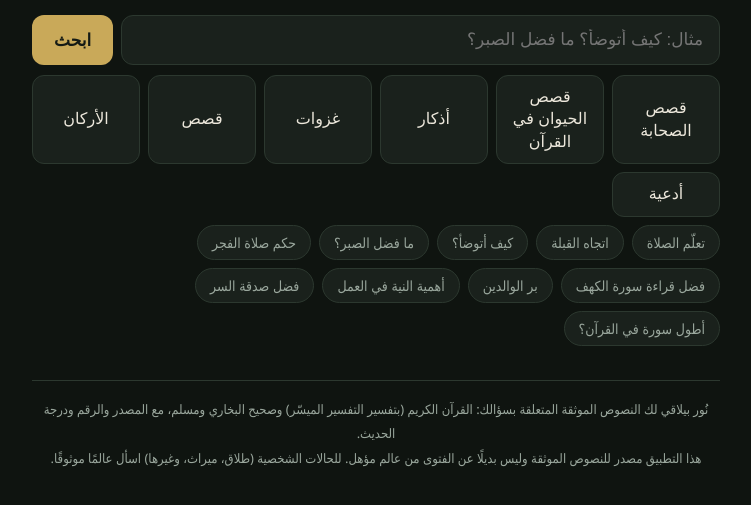
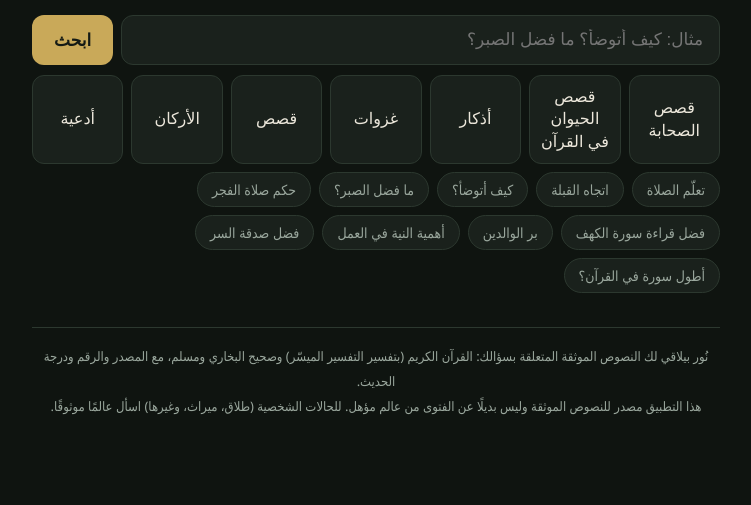
Before and after one commit to 01283194763ahmedelmasry-prog/noor-qa, a website: page public/index.html in a window 1280 px wide. Shown: the part 161-666 px from the top of the page, without its empty margins (264-1015 px from the left). Drawn offline with Linux system fonts and the light colour scheme.

Commit message:
Update index.html

```diff
--- a/public/index.html
+++ b/public/index.html
@@ -20,7 +20,7 @@
   .chips { display: flex; flex-wrap: wrap; gap: 8px; margin-bottom: 18px; }
   .chip { background: var(--card); border: 1px solid var(--line); color: var(--dim); border-radius: 999px; padding: 7px 14px; font-size: 14px; cursor: pointer; }
   .chip:hover { color: var(--ink); border-color: var(--gold); }
-  .sections { display:grid; grid-template-columns:repeat(auto-fit,minmax(104px,1fr)); gap:8px; margin: 4px 0 8px; }
+  .sections { display:grid; grid-template-columns:repeat(auto-fit,minmax(88px,1fr)); gap:8px; margin: 4px 0 8px; }
   .sec-btn { min-width:0; background: var(--card); border:1px solid var(--line); color: var(--ink); border-radius: 12px; padding: 10px; font-size: 16px; line-height:1.4; cursor:pointer; overflow-wrap:anywhere; }
   .sec-btn.on { border-color: var(--gold); color: var(--gold); }
   .subchips { display:none; flex-wrap:wrap; gap:8px; margin-bottom:12px; }
@@ -95,6 +95,7 @@
     .search button { padding: 0 16px; font-size: 16px; }
     .sections { grid-template-columns: repeat(3, 1fr); gap: 6px; }
     .sec-btn { padding: 8px 4px; font-size: 14px; }
+    .sec-btn:last-child:nth-child(3n+1) { grid-column: 1 / -1; }
     .chip { padding: 6px 11px; font-size: 13px; }
     .card { padding: 14px; }
     .ayah-text { font-size: 21px; }
```
